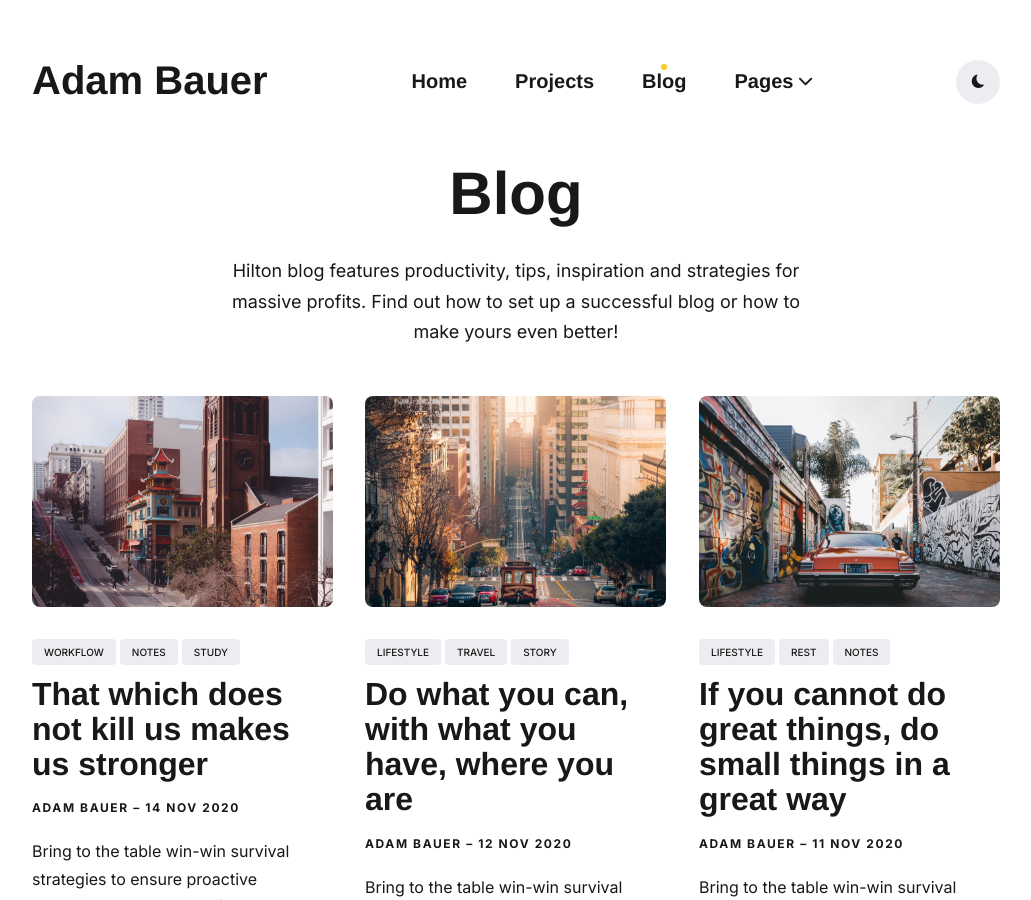
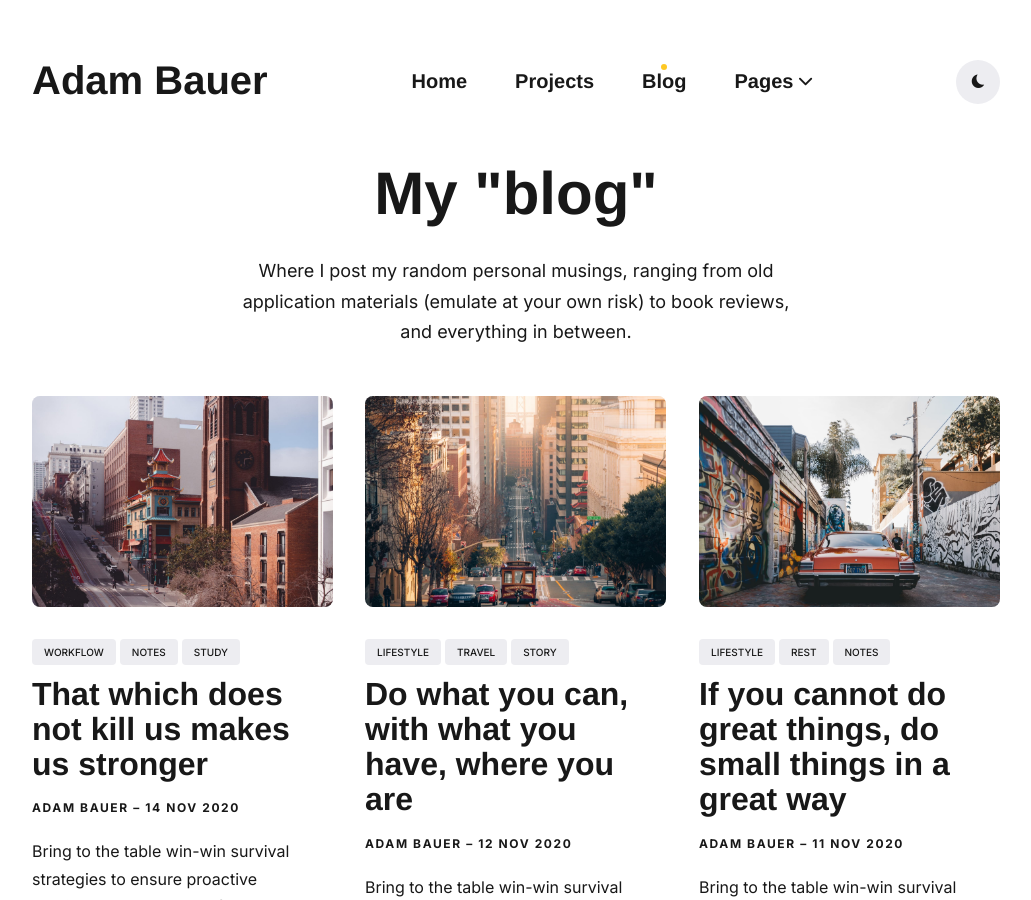
Before and after one commit to adam-bauer-34/adam-bauer-34.github.io, a Jekyll site: the page built from blog/index.html, in a window 1280 px wide and 900 px high. Shown: the whole window, without its empty margins (124-1155 px from the left). Built offline with Jekyll 4.4.1, drawn with Linux system fonts in a browser that asks for light colours; nearby versions of some CDN libraries; some web fonts are replaced; the list of posts is cut into pages by our own code.

Commit message:
edited blog info

```diff
--- a/_data/settings.yml
+++ b/_data/settings.yml
@@ -141,7 +141,7 @@ footer_menu__settings:
 # Contact Settings
 contact:
   email: adammb4@illinois.edu # Add your form_id
-  description: Easily email me by filling out the form below. I'd love to be in touch! # Add a description of your form
+  description: Easily email me by filling out the form below. I'd love to connect! # Add a description of your form
 
 # NOTE
 # Hilton theme comes with a contact form built-in. You can use this form with Formspree (https://formspree.io/) service and get up to 50 submissions for free. Also, you can easily switch to another service if you want.
--- a/blog/index.html
+++ b/blog/index.html
@@ -1,7 +1,7 @@
 ---
 layout: default
-title: Blog
-description: Hilton blog features productivity, tips, inspiration and strategies for massive profits. Find out how to set up a successful blog or how to make yours even better!
+title: My "blog"
+description: Where I post my random personal musings, ranging from old application materials (emulate at your own risk) to book reviews, and everything in between.
 ---
 
 <div class="container">
```
